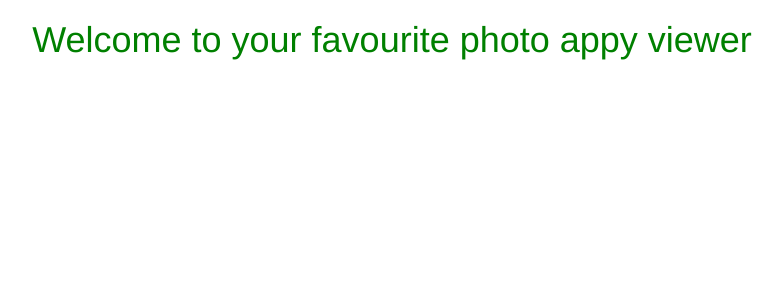
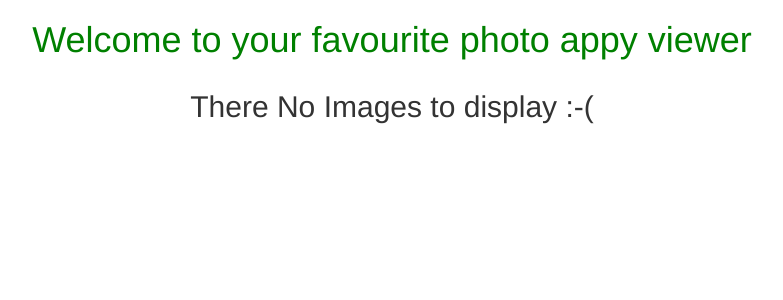
Before and after one commit to erastus-1/Gallery, a Django app: page / in a window 1280 px wide. Shown: the part 50-350 px from the top of the page, without its empty margins (248-1031 px from the left). Run offline with Django 3.2, Linux system fonts and the light colour scheme; some libraries are stand-ins or nearby versions.

Commit message:
updated the lading page

```diff
--- a/photos/templates/all/home.html
+++ b/photos/templates/all/home.html
@@ -2,4 +2,26 @@
 
 {% block content %}
 {{block.super}}
+
+<div class="container">
+
+    <!-- Looping through news   -->
+    {% for image_item in images %}
+
+    <div class="row">
+      <!-- displaying News articles -->
+      <div class="col-xs-6 col-sm-6 col-md-6 col-lg-6">
+        <h2 class="text-center"> {{ image_item.title }} </h2>
+      </div>
+
+    </div>
+
+    {% empty %}
+    <div class="row">
+      <h2 class="text-center">There No Images to display :-(</h2>
+    </div>
+    {% endfor %}
+
+  </div>
+
 {% endblock %}
```
